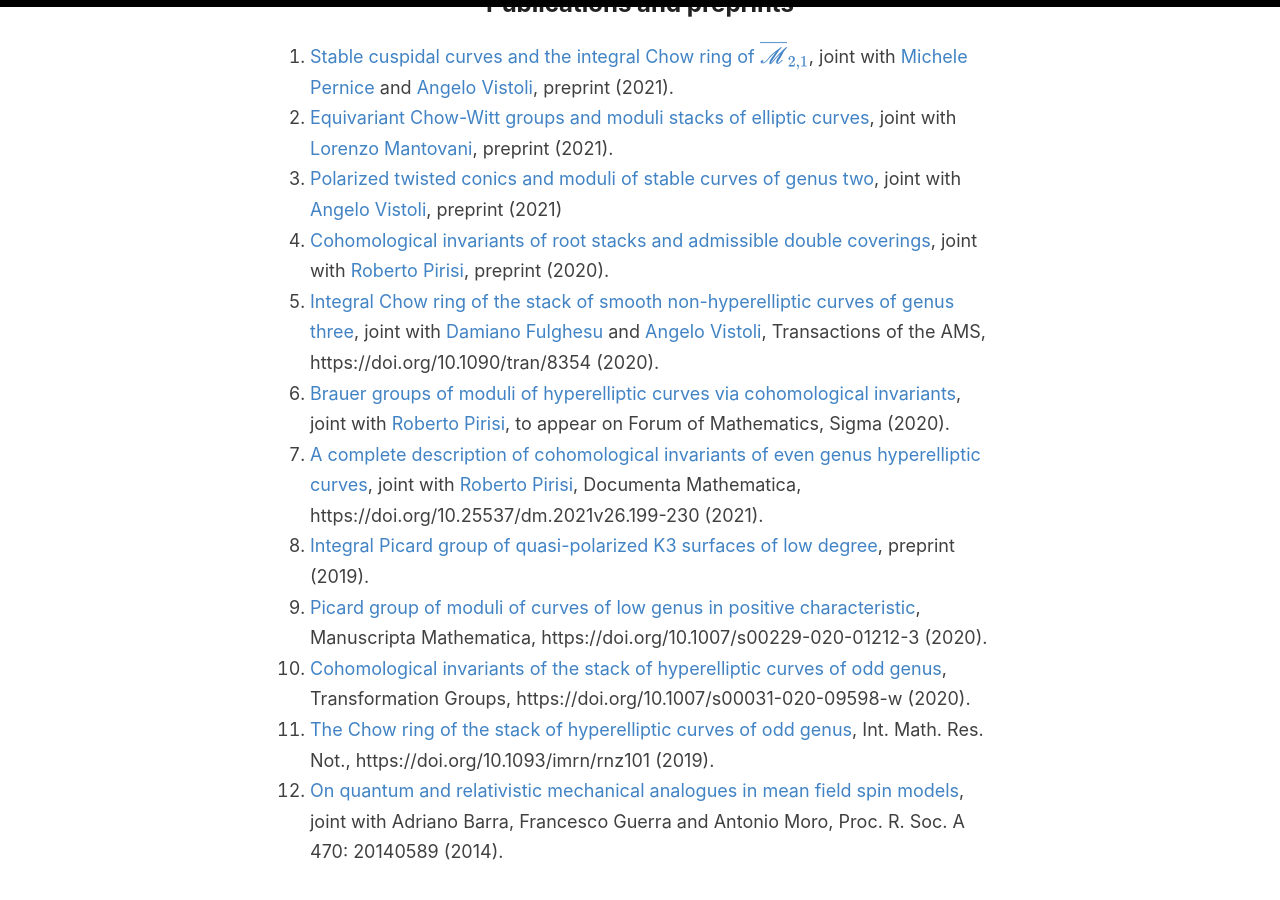
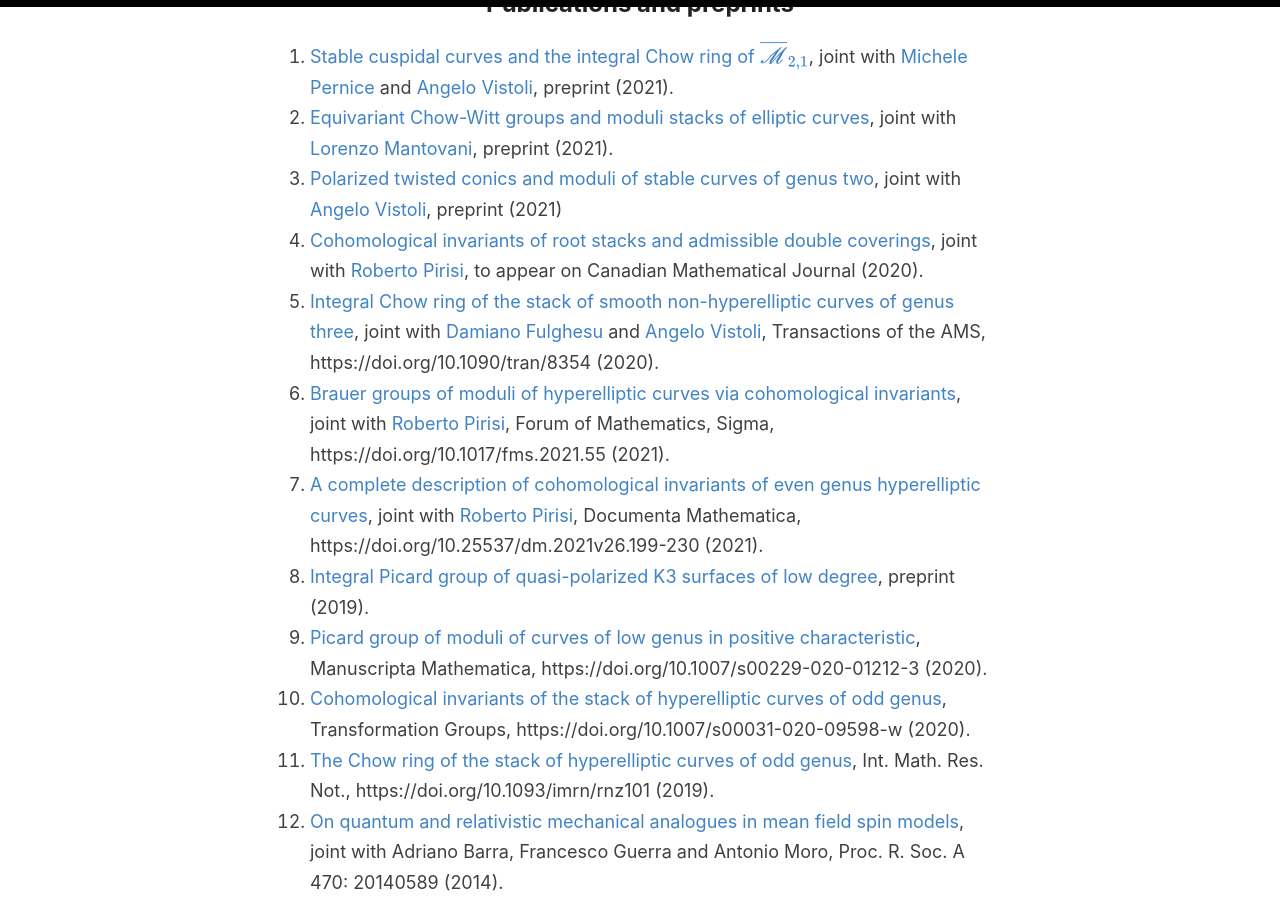
Before and after one commit to anddil/anddil.github.io, a Jekyll site: the page built from _pages/research.md, in a window 1280 px wide and 900 px high, scrolled down 816 px. Built offline with Jekyll 4.4.1, drawn with Linux system fonts in a browser that asks for light colours.

Commit message:
Update research.md

```diff
--- a/_pages/research.md
+++ b/_pages/research.md
@@ -42,9 +42,9 @@ The kind of techniques that I use range from the more abstract stack-theoretical
 1. [Stable cuspidal curves and the integral Chow ring of $\overline{\mathscr{M}}_{2,1}$](https://arxiv.org/abs/2108.03680), joint with [Michele Pernice](https://www.sns.it/en/persona/michele-pernice) and [Angelo Vistoli](http://homepage.sns.it/vistoli/), preprint (2021).
 1. [Equivariant Chow-Witt groups and moduli stacks of elliptic curves](https://arxiv.org/abs/2107.02305), joint with [Lorenzo Mantovani](http://user.math.uzh.ch/mantovani/index.html), preprint (2021).
 1. [Polarized twisted conics and moduli of stable curves of genus two](https://arxiv.org/abs/2103.13204), joint with [Angelo Vistoli](http://homepage.sns.it/vistoli/), preprint (2021)
-1. [Cohomological invariants of root stacks and admissible double coverings](https://arxiv.org/abs/2009.07671), joint with [Roberto Pirisi](https://people.kth.se/~pirisi/), preprint (2020).
+1. [Cohomological invariants of root stacks and admissible double coverings](https://arxiv.org/abs/2009.07671), joint with [Roberto Pirisi](https://people.kth.se/~pirisi/), to appear on Canadian Mathematical Journal (2020).
 1. [Integral Chow ring of the stack of smooth non-hyperelliptic curves of genus three](https://arxiv.org/abs/2004.00052), joint with [Damiano Fulghesu](http://web.mnstate.edu/fulghesu/index.html) and [Angelo Vistoli](http://homepage.sns.it/vistoli/), Transactions of the AMS, https://doi.org/10.1090/tran/8354 (2020).
-2. [Brauer groups of moduli of hyperelliptic curves via cohomological invariants](https://arxiv.org/abs/2002.11065), joint with [Roberto Pirisi](https://people.kth.se/~pirisi/), to appear on Forum of Mathematics, Sigma (2020).
+2. [Brauer groups of moduli of hyperelliptic curves via cohomological invariants](https://arxiv.org/abs/2002.11065), joint with [Roberto Pirisi](https://people.kth.se/~pirisi/), Forum of Mathematics, Sigma, https://doi.org/10.1017/fms.2021.55 (2021).
 3. [A complete description of cohomological invariants of even genus hyperelliptic curves](https://arxiv.org/abs/1911.04005), joint with [Roberto Pirisi](https://people.kth.se/~pirisi/), Documenta Mathematica, https://doi.org/10.25537/dm.2021v26.199-230 (2021).
 4. [Integral Picard group of quasi-polarized K3 surfaces of low degree](https://arxiv.org/abs/1910.08758), preprint (2019).
 5. [Picard group of moduli of curves of low genus in positive characteristic](https://arxiv.org/abs/1812.01913), Manuscripta Mathematica, https://doi.org/10.1007/s00229-020-01212-3 (2020).
```
